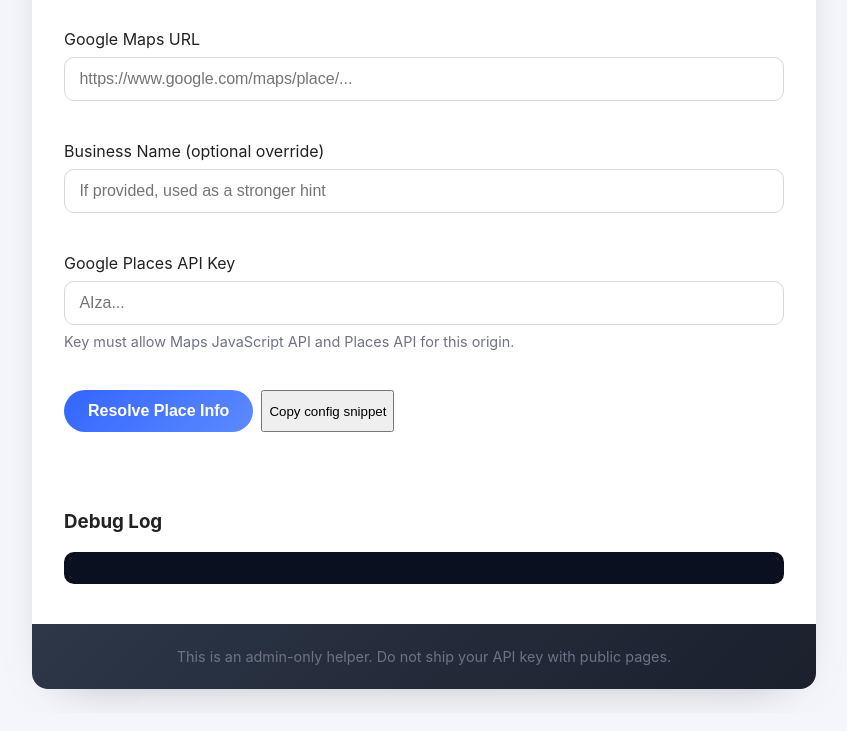
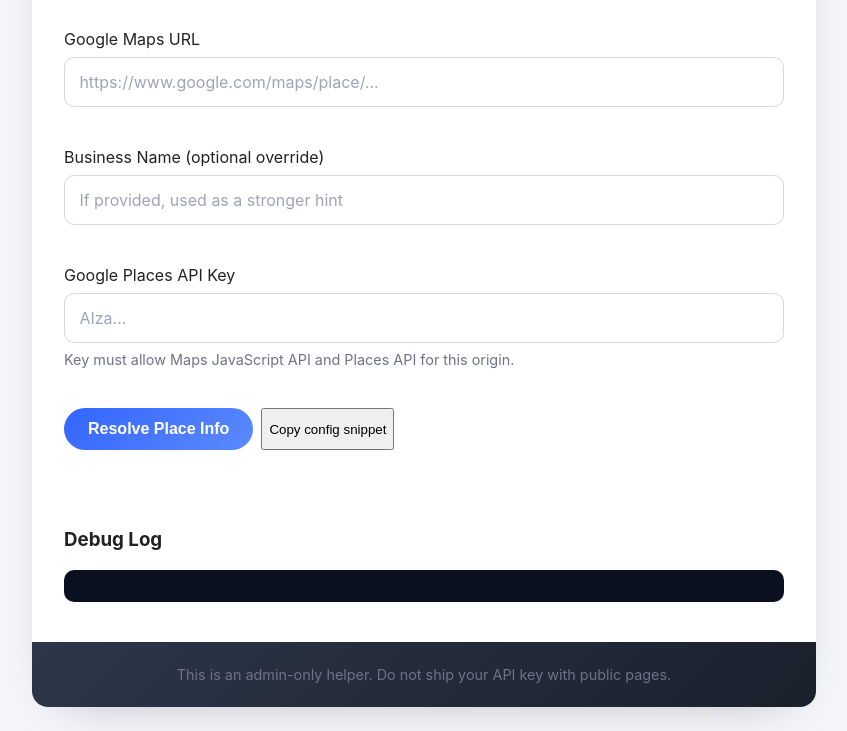
Before and after one commit to FranksForge/blooreview.app, a plain HTML site: page setup.html in a window 1280 px wide. Shown: the part 159-890 px from the top of the page, without its empty margins (216-1063 px from the left). Drawn offline with Linux system fonts and the light colour scheme.

Commit message:
Einheitlicher sauberer Font für alle Textfelder
- Font-Family explizit gesetzt: Inter, Segoe UI, system-ui
- Font-Weight: 400 (normal) für bessere Lesbarkeit
- Textfarbe: #222 (dunkelgrau) für Konsistenz
- Line-Height: 1.5 für optimalen Zeilenabstand
- Placeholder-Styling: Gleicher Font, dezente Farbe (#a0a3b8)
- Verhindert Browser-Standard-Fonts in Inputs/Textareas

```diff
--- a/styles.css
+++ b/styles.css
@@ -77,6 +77,10 @@ h1 {
   border: 1px solid #d7d7dc;
   border-radius: 10px;
   font-size: 1rem;
+  font-family: "Inter", "Segoe UI", system-ui, -apple-system, sans-serif;
+  font-weight: 400;
+  color: #222;
+  line-height: 1.5;
   transition: border-color 0.2s ease, box-shadow 0.2s ease;
 }
 
@@ -85,6 +89,14 @@ h1 {
   outline: none;
   border-color: #3365ff;
   box-shadow: 0 0 0 3px rgba(51, 101, 255, 0.15);
+}
+
+.field input::placeholder,
+.field textarea::placeholder {
+  font-family: "Inter", "Segoe UI", system-ui, -apple-system, sans-serif;
+  font-weight: 400;
+  color: #a0a3b8;
+  opacity: 1;
 }
 
 .stars {
```
